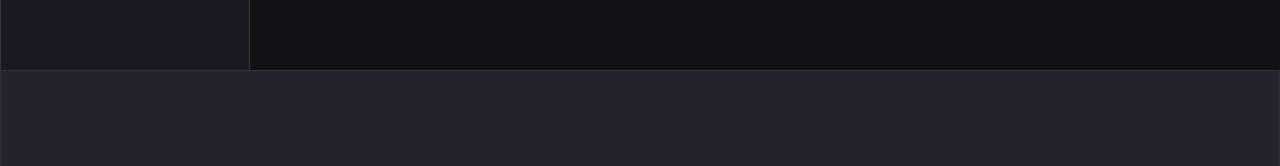
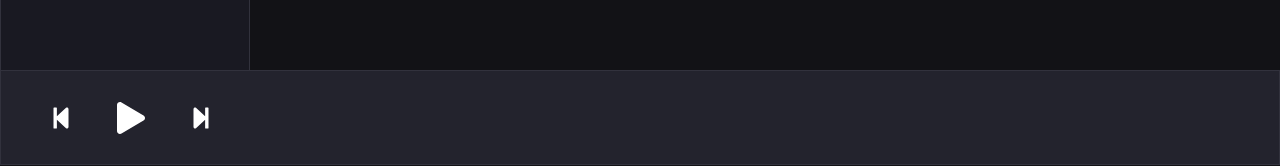
Before and after one commit to JordaoViktor/DeezerCloneUI, a React (Create React App) app: page / in a window 1280 px wide. Shown: the part 634-800 px from the top of the page. Built offline with nearby package versions, Linux system fonts and the light colour scheme.

Commit message:
Player done

```diff
--- a/src/Components/MainUserMenu/index.js
+++ b/src/Components/MainUserMenu/index.js
@@ -4,11 +4,6 @@ import { FaMusic, FaMicrophoneAlt, FaThLarge, FaRegHeart, FaHeart } from 'react-
 
 function Page() {
 
-    const [hovering, setHovering ] = useState(false)
-    const handleHovering = (e) =>{
-        return (e.target !== true) ?  setHovering(<FaRegHeart size="1.5em"/>) : setHovering(<FaHeart size="1.5em"/>)
-        console.log(hovering)
-    }
 
 
     return(
@@ -18,7 +13,7 @@ function Page() {
                     <li><FaMusic size="1.25em"/><span>Música</span></li>
                     <li><FaMicrophoneAlt size="1.25em"/><span>Shows</span></li>
                     <li><FaThLarge size="1.25em"/><span>Expolar</span></li>
-                    <li onMouseEnter={(e) => handleHovering(e)} value={hovering}> <FaRegHeart size="1.5em"/><span>Favoritos</span></li>
+                    <li><FaRegHeart size="1.5em"/><span>Favoritos</span></li>
                 </ul>
                 <div className="side--menu--info">
                     <ul className="side--menu--container">
--- a/src/Components/MusicPlayer/index.js
+++ b/src/Components/MusicPlayer/index.js
@@ -1,9 +1,23 @@
 import React from 'react'
+import { FaPlay,FaStepForward, FaStepBackward } from 'react-icons/fa'
 import { Player } from './styles'
 
 function Page(){
     return(
-        <Player/>
+        <Player>
+            <div className="player">
+                <div className="hover--small">
+                    <FaStepBackward  className="play--side"size="1.5em"/>
+                </div>
+                <div className="hover">
+                    <FaPlay className="play"size="2em"/>
+                </div>
+                <div className="hover--small">
+                    <FaStepForward className="play--side" size="1.5em"/>
+                </div>
+            </div>
+
+        </Player>
     )
 }
 export default Page;
--- a/src/Components/MusicPlayer/styles.js
+++ b/src/Components/MusicPlayer/styles.js
@@ -6,8 +6,45 @@ export const Player = styled.section`
     border: 1px solid #32323d;
     position:fixed;
     width:100%;
-    height:500px;
+    height:95px;
     margin-top:88vh;
     z-index:4;
     overflow:hidden;
-    `
+    display:flex;
+    align-items:center;
+
+
+    .player{
+        color:white;
+        margin-left:30px;
+        vertical-align:center;
+        padding:10px;
+        display:flex;
+        .hover{
+            width:60px;
+            height:60px;
+            background:transparent;
+            display:flex;
+            align-items:center;
+            justify-content:center;
+            border-radius:50%;
+            margin:0 20px;
+        }
+        .hover--small{
+            width:40px;
+            height:40px;
+            background:transparent;
+            display:flex;
+            align-items:center;
+            justify-content:center;
+            border-radius:50%;
+            margin-top:10px
+        }
+        .hover:hover,  .hover--small:hover{
+            background:#42424c;
+        }
+        .play--side{
+            /* margin-top:20px */
+        }
+    }
+`
```
Also changed, not shown: 1 other file (tests, documents, lock files or other folders).
